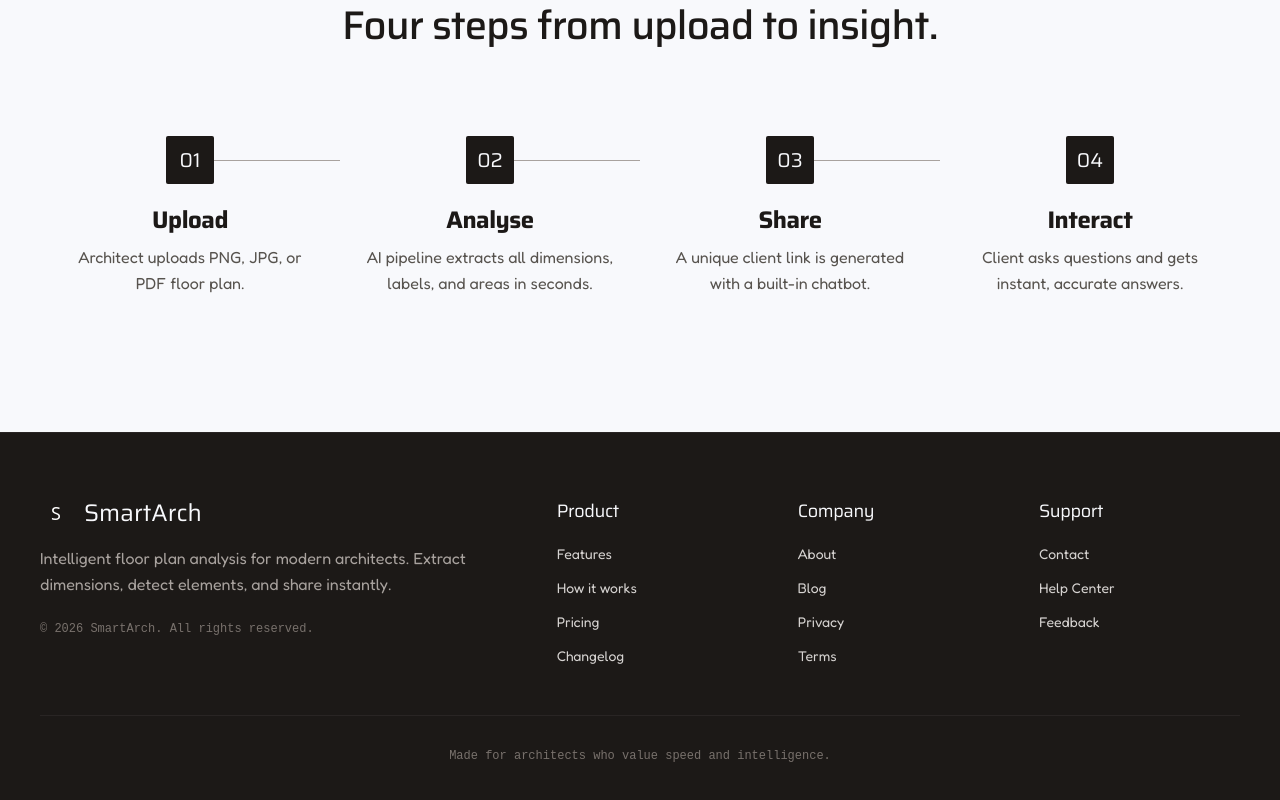
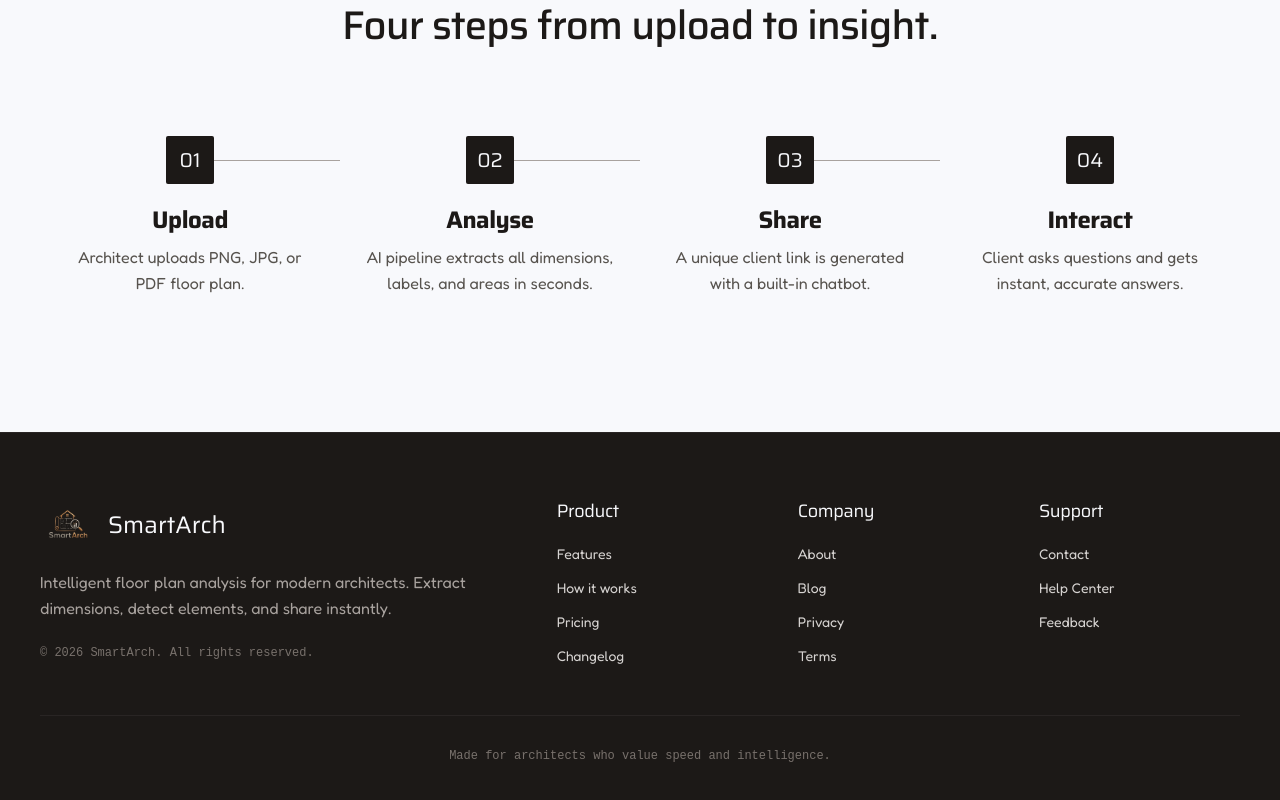
Before and after one commit to yehaniharshika/SmartArch_project_frontend, a React (Vite) app: page / in a window 1280 px wide. Shown: the part 1012-1812 px from the top of the page. Built offline with nearby package versions, Linux system fonts and the light colour scheme; no server answers.

Commit message:
updated footer and main.jsx

```diff
--- a/src/components/layout/Footer.jsx
+++ b/src/components/layout/Footer.jsx
@@ -1,4 +1,5 @@
 import { Link } from "react-router-dom";
+import smartArchLogo from "../../assets/SmartArch-logo.png";
 
 export default function Footer() {
   return (
@@ -9,8 +10,12 @@ export default function Footer() {
           {/* Brand Section - Left Side */}
           <div className="md:col-span-5">
             <div className="flex items-center gap-3 mb-4">
-              <div className="w-8 h-8 bg-bronze-DEFAULT rounded-sm flex items-center justify-center">
-                <span className="font-display text-white text-lg font-light">S</span>
+              <div className="w-14 h-14 bg-pink rounded-sm flex items-center justify-center">
+                <img
+                  src={smartArchLogo}
+                  alt="SmartArch Logo"
+                  className="w-25 h-25"
+                />
               </div>
               <span
                 className="font-display text-2xl text-arch-cream"
--- a/src/main.jsx
+++ b/src/main.jsx
@@ -14,7 +14,7 @@ createRoot(document.getElementById("root")).render(
         position="top-right"
         toastOptions={{
           style: {
-            fontFamily: "DM Sans, system-ui, sans-serif",
+            style: { fontFamily: "'Fredoka', sans-serif" },
             fontSize:   "0.875rem",
             background: "#2C2416",
             color:      "#FAF8F4",
```
